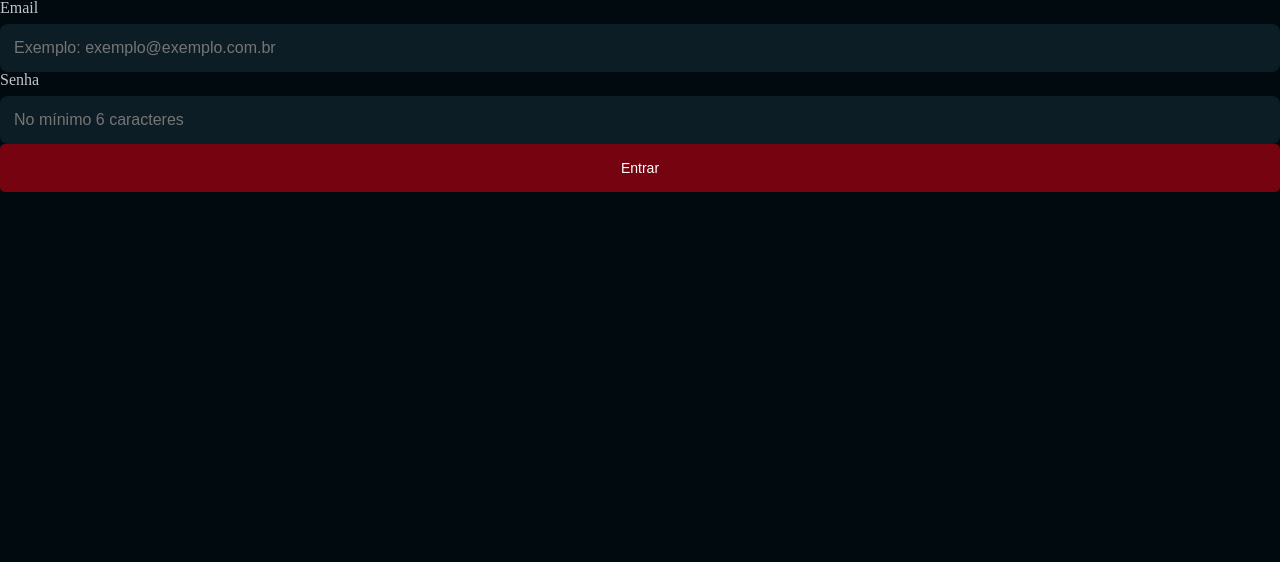
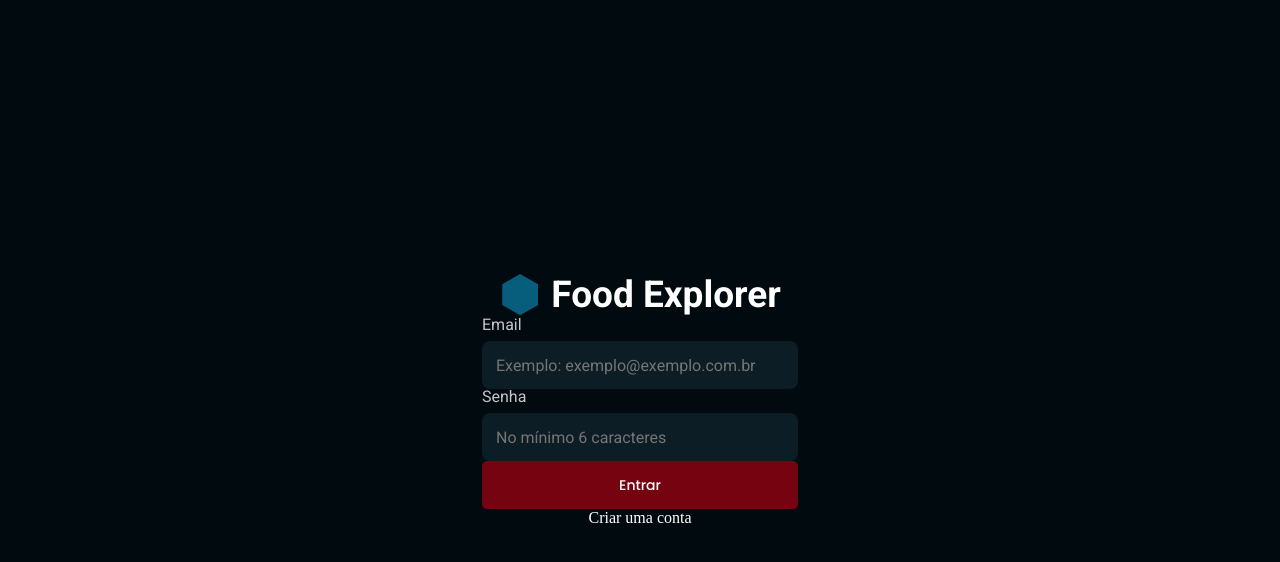
Before and after one commit to apolomoraes/food-explorer_front-end, a React (Vite) app: page / in a window 1280 px wide. Shown: the top 562 px of the page. Built offline with nearby package versions, Linux system fonts and the light colour scheme.

Commit message:
add logo component

```diff
--- a/package.json
+++ b/package.json
@@ -12,6 +12,7 @@
   "dependencies": {
     "react": "^18.2.0",
     "react-dom": "^18.2.0",
+    "react-router-dom": "^6.11.1",
     "styled-components": "^6.0.0-rc.1"
   },
   "devDependencies": {
--- a/src/components/Button/index.jsx
+++ b/src/components/Button/index.jsx
@@ -1,10 +1,10 @@
 import { Container } from './styles';
 
-export function Button({ title, backgroundColor, ...rest }) {
+export function Button({ title, background, ...rest }) {
   return (
     <Container
       type='button'
-      backgroundColor={backgroundColor}
+      background={background}
       {...rest}
     >
       {title}
--- a/src/components/Button/styles.js
+++ b/src/components/Button/styles.js
@@ -6,12 +6,12 @@ export const Container = styled.button`
   padding: 1.2rem 3.2rem;
   border: 0;
 
-  background-color: ${props => props.backgroundColor};
+  background-color: ${props => props.background};
   color: ${({ theme }) => theme.COLORS.WHITE};
 
   border-radius: 5px;
 
-  font-family: ${({ theme }) => theme.FONT_POPPINS};
+  font-family: ${({ theme }) => theme.FONT.FONT_POPPINS};
   font-weight: 500;
   font-size: 1.4rem;
   line-height: 2.4rem;
--- a/src/components/Input/styles.js
+++ b/src/components/Input/styles.js
@@ -7,7 +7,7 @@ export const Container = styled.div`
   gap: 0.8rem;
 
   > label {
-  font-family: ${({ theme }) => theme.FONT_ROBOTO};
+  font-family: ${({ theme }) => theme.FONT.FONT_ROBOTO};
   font-weight: 400;
   font-size: 1.6rem;
   line-height: 100%;
@@ -30,7 +30,7 @@ export const Field = styled.div`
   > input {
   width: 100%;
 
-  font-family: ${({ theme }) => theme.FONT_ROBOTO};
+  font-family: ${({ theme }) => theme.FONT.FONT_ROBOTO};
   font-weight: 400;
   font-size: 1.6rem;
   line-height: 100%;
@@ -41,7 +41,7 @@ export const Field = styled.div`
   border: 0;
 
   &:placeholder {
-    color: ${({ theme }) => theme.COLORS.GRAY_500};
+  color: ${({ theme }) => theme.COLORS.GRAY_500};
   }
 
   > svg {
--- /dev/null
+++ b/src/components/Logo/index.jsx
@@ -0,0 +1,11 @@
+import { Container } from './styles';
+import logo from '../../assets/logo.svg';
+
+export function Logo({ width, height, fontSize }) {
+  return (
+    <Container>
+      <img src={logo} width={width} height={height} alt="Polígono Azul" />
+      <h1 style={{ fontSize: fontSize }} >Food Explorer</h1>
+    </Container >
+  )
+}
--- /dev/null
+++ b/src/components/Logo/styles.js
@@ -0,0 +1,19 @@
+import styled from 'styled-components';
+
+export const Container = styled.div`
+ display: flex;
+ gap: 1.0rem;
+ align-items: center;
+
+ > img {
+  width: ${(props) => props.width};
+  height: ${(props) => props.height};
+ }
+
+ > h1 {
+  font-family: ${({ theme }) => theme.FONT.FONT_ROBOTO};
+  font-weight: 700;
+  font-size: ${(props) => props.fontSize};
+  line-height: 4.4rem;
+ }
+`;
--- a/src/pages/SignIn/index.jsx
+++ b/src/pages/SignIn/index.jsx
@@ -1,12 +1,22 @@
-import { Container } from './styles';
+import { Container, Form } from './styles';
 import { Button } from '../../components/Button';
 import { Input } from '../../components/Input';
+import { Logo } from '../../components/Logo';
+// import { Link } from 'react-router-dom'
+
 export function SignIn() {
   return (
     <Container>
-      <Input type='email' placeholder='Exemplo: exemplo@exemplo.com.br' id={'email'} title={'Email'} />
-      <Input type='password' placeholder='No mínimo 6 caracteres' id={'password'} title={'Senha'} />
-      <Button title={'Entrar'} backgroundColor={'#750310'} />
+      <Form>
+        <Logo width={"42px"} height={"42px"} fontSize={"3.7rem"} />
+
+        <Input type='email' placeholder='Exemplo: exemplo@exemplo.com.br' id={'email'} title={'Email'} />
+        <Input type='password' placeholder='No mínimo 6 caracteres' id={'password'} title={'Senha'} />
+
+        <Button title={'Entrar'} background={'#750310'} />
+
+        <a>Criar uma conta</a>
+      </Form>
     </Container>
   )
 }
--- a/src/pages/SignIn/styles.js
+++ b/src/pages/SignIn/styles.js
@@ -2,4 +2,16 @@ import styled from 'styled-components';
 
 export const Container = styled.div`
   min-width: 42.8rem;
+  height: 100vh;
+  display: grid;
+  place-items: center;
 `;
+
+export const Form = styled.div`
+  display: flex;
+  flex-direction: column;
+  align-items: center;
+
+
+  min-width: 31.6rem;
+`;
--- a/src/styles/theme.js
+++ b/src/styles/theme.js
@@ -22,8 +22,9 @@ export default {
 
     GREEN: "#04D361",
     ORANGE: "#FBA94C",
-    RED: "#AB222E",
-
+    RED: "#AB222E"
+  },
+  FONT: {
     FONT_POPPINS: "Poppins, sans-serif",
     FONT_ROBOTO: "Roboto, sans-serif"
   }
```
Also changed, not shown: src/assets/logo.svg (added), 1 other file (tests, documents, lock files or other folders).
